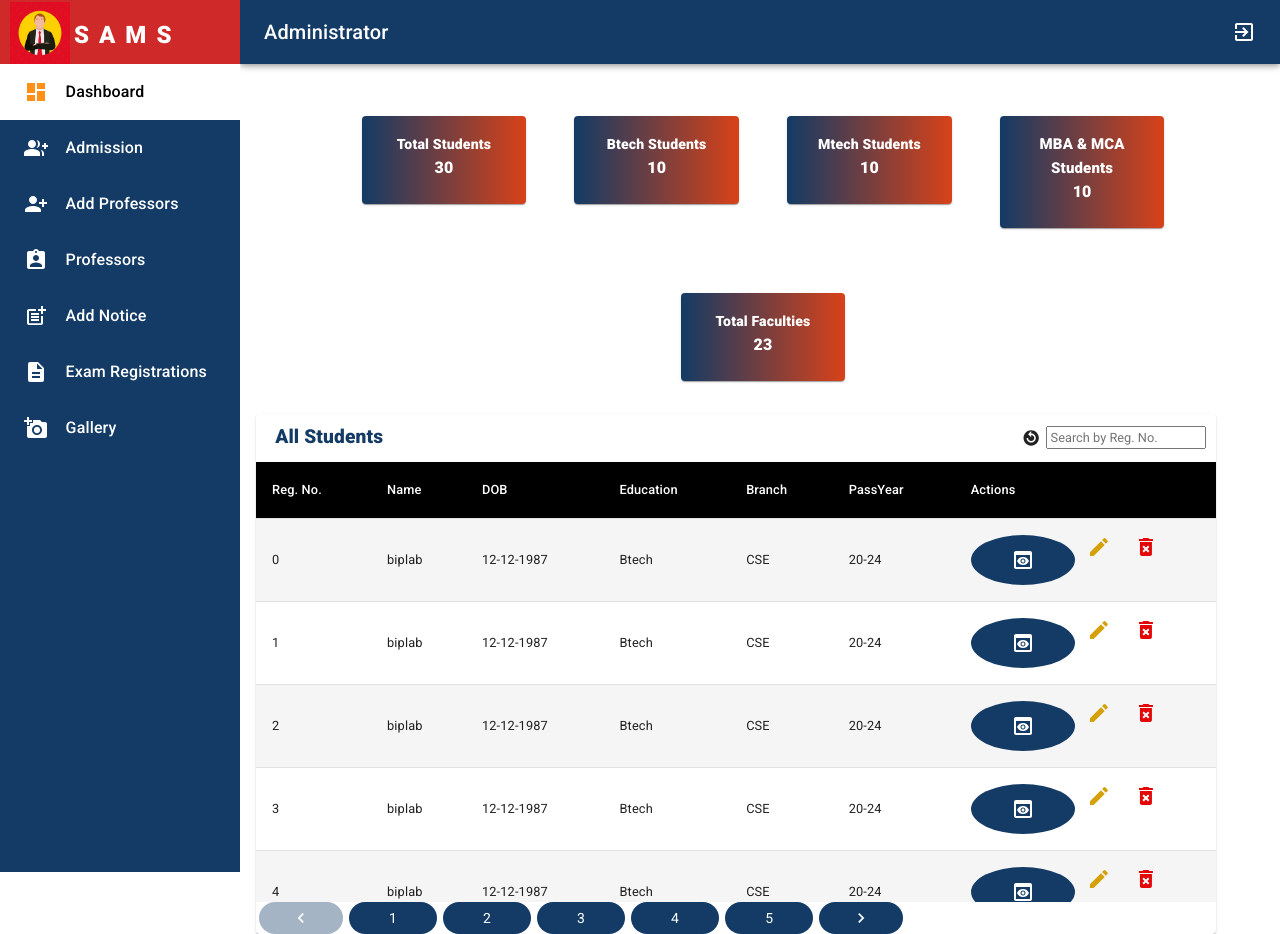
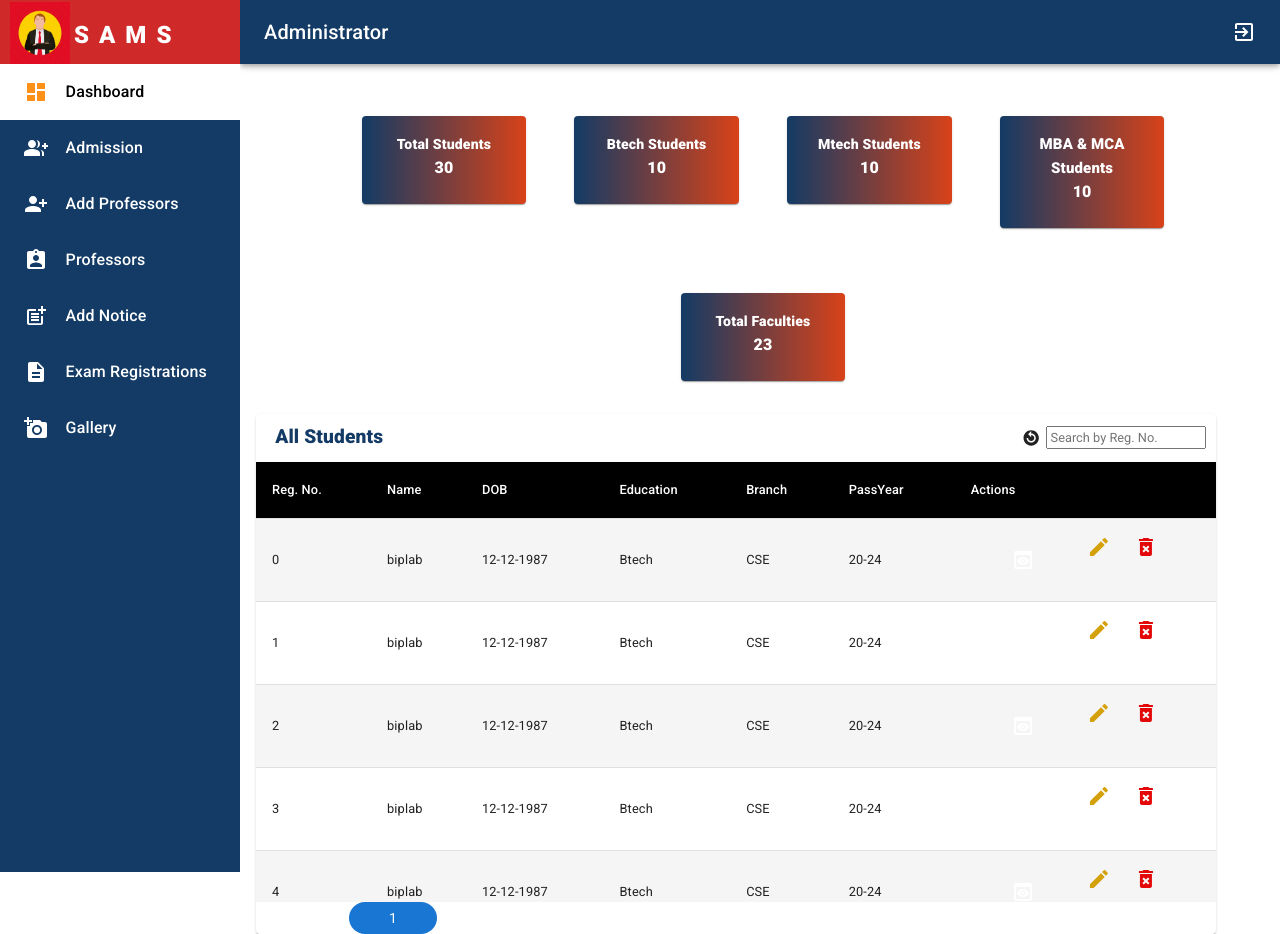
Before and after one commit to PankajBehera-1/SAMS_ADMIN, a React (Create React App) app: page / in a window 1280 px wide. Built offline with nearby package versions, Linux system fonts and the light colour scheme.

Commit message:
change on admission

```diff
--- a/src/common/css/admission.module.css
+++ b/src/common/css/admission.module.css
@@ -151,7 +151,7 @@ h4 {
   gap: 14vw;
 }
 button {
-  background-color: #133b65 !important;
+  background-color: #133b65;
   color: #fff !important;
   padding: 13px 40px !important;
   text-transform: uppercase;
--- a/src/components/admission/index.jsx
+++ b/src/components/admission/index.jsx
@@ -2,7 +2,7 @@ import React, { useState } from "react";
 import Sidebar from "../../common/sidebar";
 import { Grid } from "@mui/material";
 import style from "../../common/css/admission.module.css";
-import image from "../../common/images/admission.png";
+import image from "../../common/images/graduated.png";
 
 const Admission = () => {
   const [studentData, setstudentData] = useState({
@@ -363,11 +363,11 @@ const Admission = () => {
 
         <Grid className={style.adress}>
           <p>
-            Permanent Adress<span>*</span>
+            Adress<span>*</span>
           </p>
           <textarea
             type="text"
-            placeholder="Enter Permanent Address"
+            placeholder="Enter Address"
             name="std_per_adres"
             value={studentData.std_per_adres}
             onChange={handleinputchange}
```
Also changed, not shown: src/common/images/graduated.png (added).
